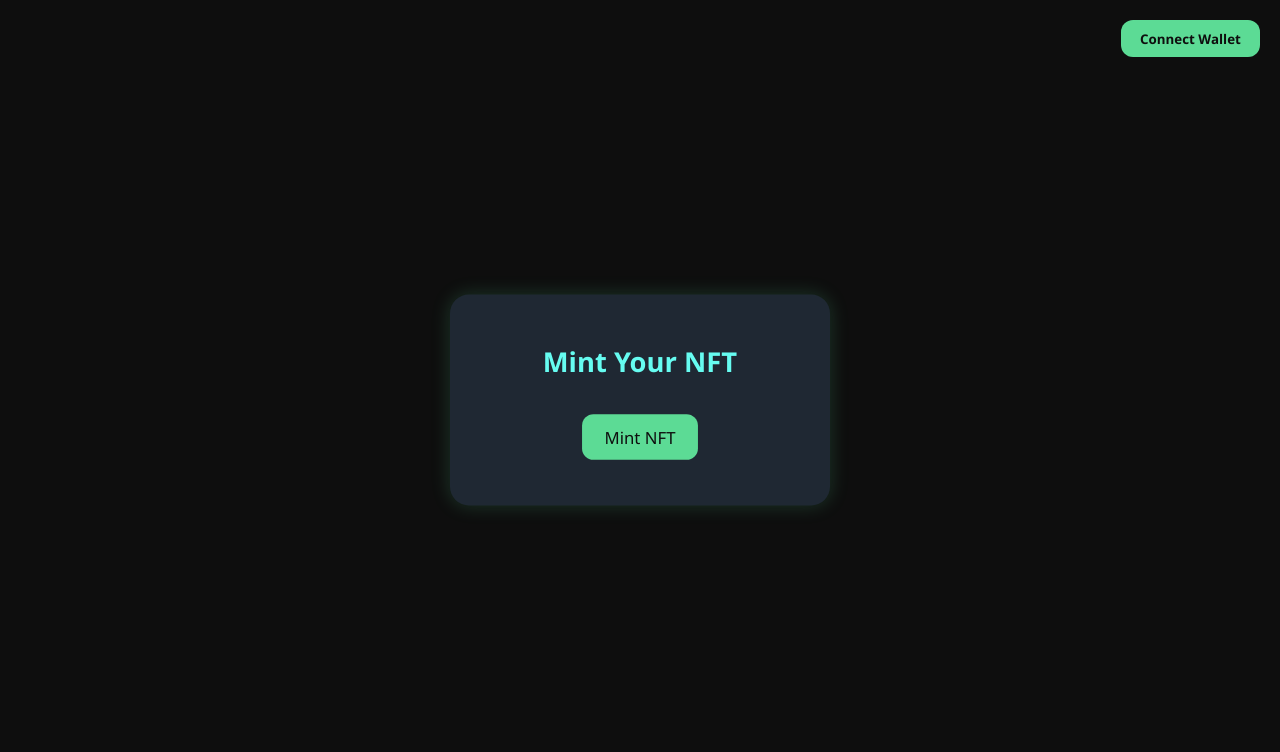
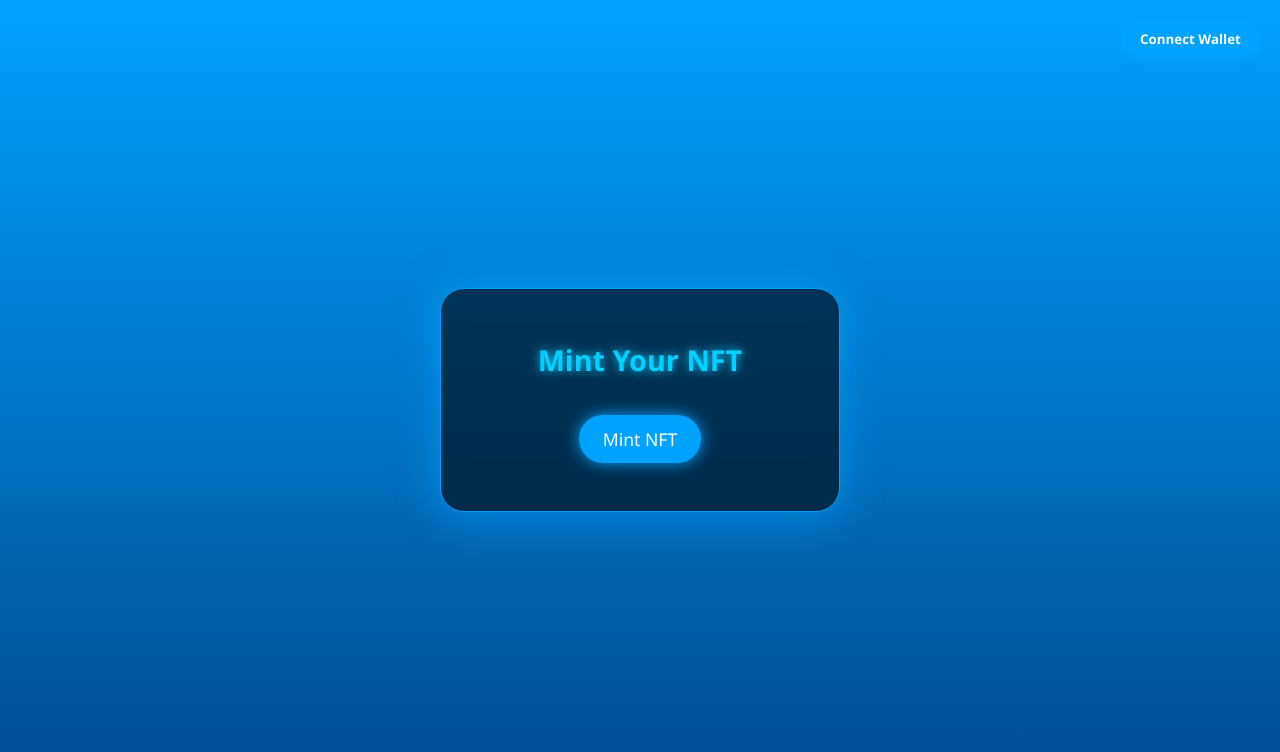
Before and after one commit to hallosayael/Mint-NFT-0G-GalileoV3, a plain HTML site: page index.html in a window 1280 px wide. Drawn offline with Linux system fonts and the light colour scheme.

Commit message:
Update index.html

```diff
--- a/index.html
+++ b/index.html
@@ -14,76 +14,85 @@
     body {
   margin: 0;
   padding: 0;
-      background-color: #0E0E0E;
+  background: linear-gradient(180deg, #00A2FF 0%, #004A8F 100%);
   color: #FFFFFF;
   display: flex;
   justify-content: center;
   align-items: center;
   height: 100vh;
   overflow: hidden;
+  font-family: 'Segoe UI', Tahoma, Geneva, Verdana, sans-serif;
 }
 
 #connectWallet {
   position: fixed;
   top: 20px;
   right: 20px;
-      background: #5CDB95;
-      color: #0E0E0E;
+  background: #00A2FF;
+  color: #FFFFFF;
   padding: 0.6rem 1.2rem;
-      border-radius: 12px;
+  border-radius: 20px;
   border: none;
-      font-weight: bold;
+  font-weight: 600;
   cursor: pointer;
   transition: background 0.3s ease;
+  box-shadow: 0 0 10px #00A2FF;
   z-index: 100;
 }
 
 #connectWallet:hover {
-      background: #45A29E;
+  background: #007ACC;
+  box-shadow: 0 0 20px #007ACC;
 }
 
 .card {
-      background: #1F2833;
+  background: rgba(0, 0, 0, 0.6);
   padding: 2rem;
-      border-radius: 20px;
-      box-shadow: 0 0 20px rgba(92, 219, 149, 0.2);
+  border-radius: 24px;
+  box-shadow: 0 0 40px rgba(0, 162, 255, 0.7);
   width: 90%;
   max-width: 400px;
   text-align: center;
-      transform: scale(0.95);
+  backdrop-filter: blur(10px);
+  border: 1.5px solid #00A2FF;
   transition: transform 0.3s ease;
 }
 
 .card:hover {
-      transform: scale(1);
+  transform: scale(1.05);
+  box-shadow: 0 0 60px #00B0FF;
 }
 
 h1 {
-      color: #66FCF1;
+  color: #00D0FF;
   margin-bottom: 1rem;
   font-size: 1.8rem;
+  text-shadow: 0 0 10px #00D0FF;
 }
 
 #mintNFT {
   margin-top: 20px;
-      background: #5CDB95;
-      color: #0E0E0E;
+  background: #00A2FF;
+  color: #FFFFFF;
   border: none;
   padding: 0.75rem 1.5rem;
   font-size: 1.1rem;
-      border-radius: 12px;
+  border-radius: 24px;
   cursor: pointer;
-      transition: background 0.3s ease;
+  box-shadow: 0 0 15px #00A2FF;
+  transition: background 0.3s ease, box-shadow 0.3s ease;
 }
 
 #mintNFT:hover {
-      background: #45A29E;
+  background: #007ACC;
+  box-shadow: 0 0 25px #007ACC;
 }
 
 #walletAddress {
   margin-top: 1rem;
-      font-weight: 500;
-      color: #66FCF1;
+  font-weight: 600;
+  color: #B3E5FF;
+  text-shadow: 0 0 8px #00A2FF;
 }
 
 #loadingOverlay {
@@ -93,19 +102,21 @@
   left: 0;
   width: 100%;
   height: 100%;
-      background: rgba(0, 0, 0, 0.7);
+  background: rgba(0, 0, 0, 0.8);
   justify-content: center;
   align-items: center;
-      color: #fff;
+  color: #00A2FF;
   font-size: 1.5rem;
   z-index: 999;
+  text-shadow: 0 0 10px #00A2FF;
 }
 
 #successMessage {
   display: none;
   font-size: 1.2rem;
-      color: #5CDB95;
+  color: #00E5FF;
   margin-top: 15px;
+  text-shadow: 0 0 12px #00E5FF;
 }
   </style>
 </head>
```
Lines whose indentation alone changed are shown as unchanged.
